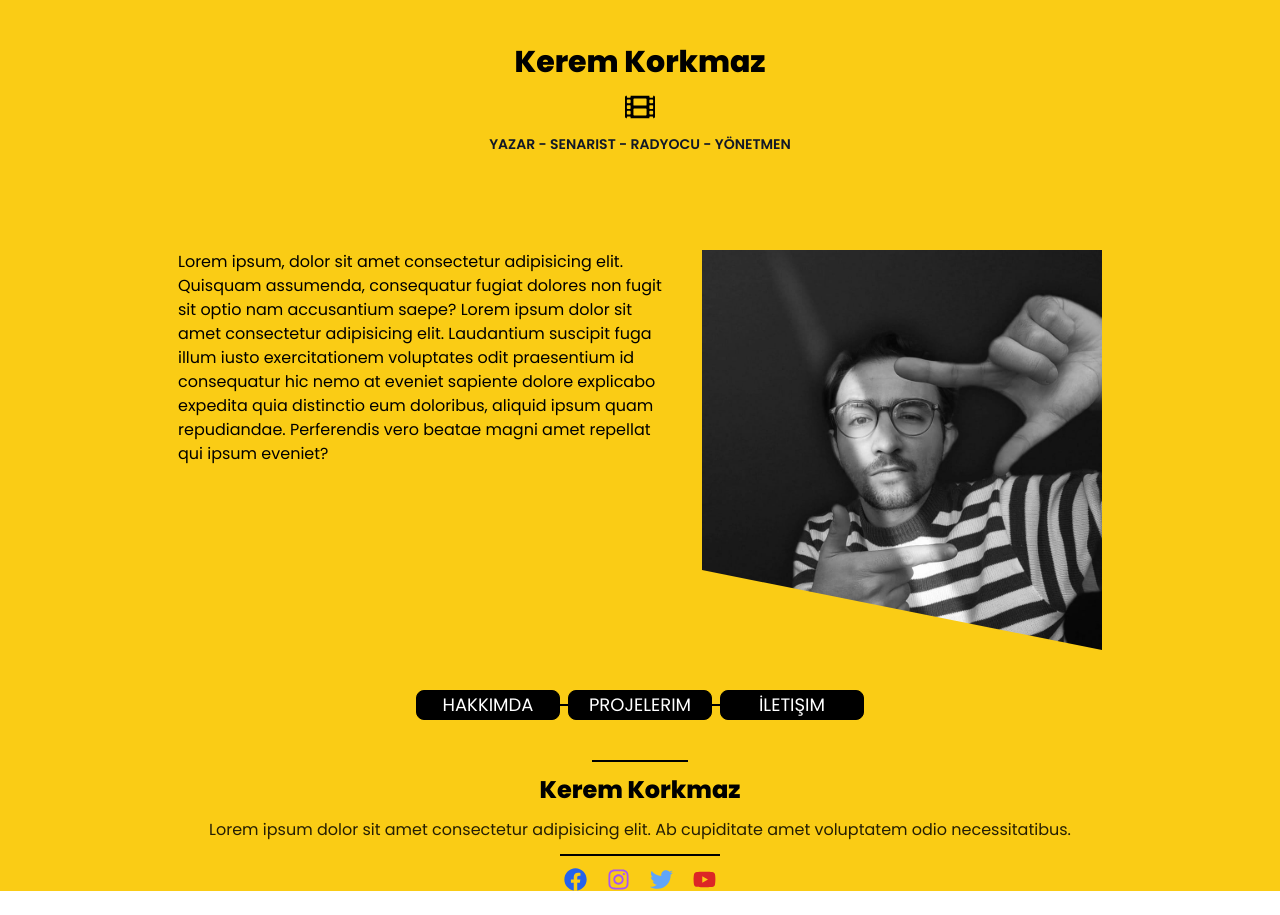
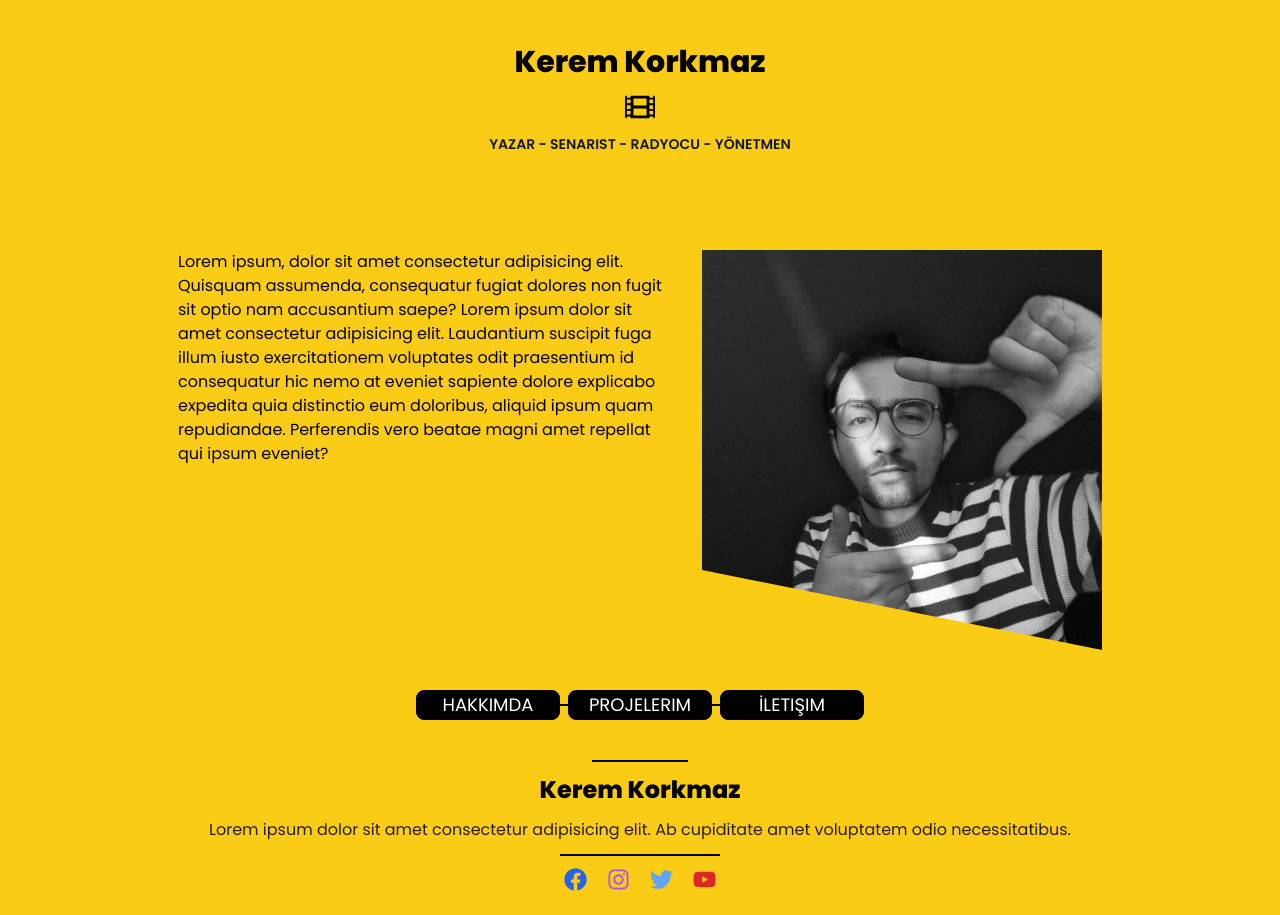
Before and after one commit to whcender/keremkorkmaz, a Next.js app: page / in a window 1280 px wide. Built offline with nearby package versions, Linux system fonts and the light colour scheme.

Commit message:
footer mt fix

```diff
--- a/src/app/layout.tsx
+++ b/src/app/layout.tsx
@@ -20,7 +20,7 @@ export default function RootLayout({
   return (
     <html lang="en">
       <body className="font-popins">
-        <div className='bg-yellow-400 min-h-[100vh] pt-11'>
+        <div className='bg-yellow-400 min-h-[100vh] pt-11 pb-6'>
           <Navbar />
           {children}
           <Footer />
--- a/src/components/Footer/index.tsx
+++ b/src/components/Footer/index.tsx
@@ -3,7 +3,7 @@ import { FaFacebook, FaInstagram, FaTwitter, FaYoutube } from "react-icons/fa";
 
 const index = () => {
     return (
-        <div className='flex flex-col lg:items-center gap-3 font-popins mt-9 px-3 mb-3 '>
+        <div className='flex flex-col lg:items-center gap-3 font-popins mt-9 px-3'>
             <div className='h-[2px] w-24 bg-black'></div>
             <h2 className='font-bold text-2xl max-lg:text-xl'>Kerem Korkmaz</h2>
             <p className='max-lg:text-sm opacity-85'>Lorem ipsum dolor sit amet consectetur adipisicing elit. Ab cupiditate amet voluptatem odio necessitatibus.</p>
```
